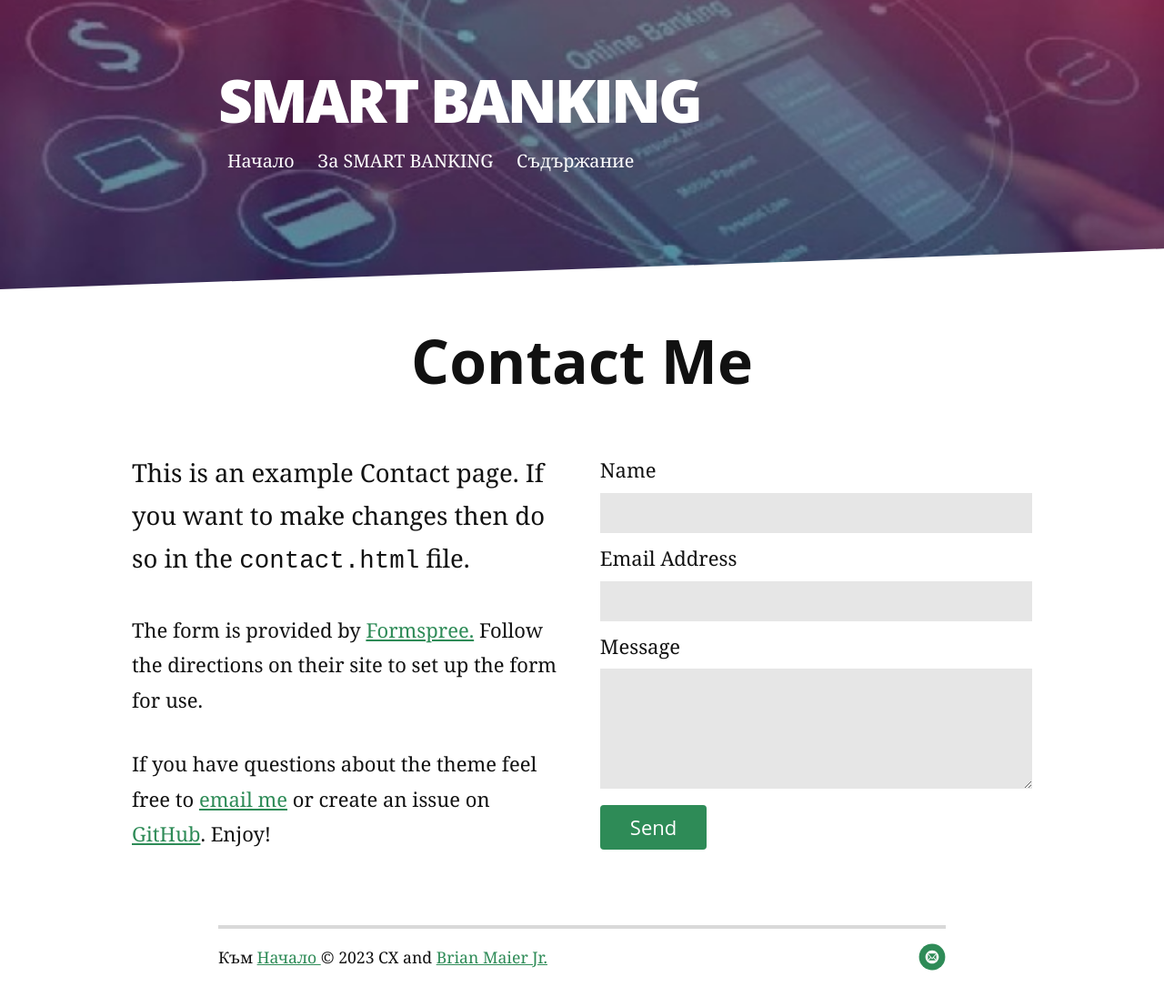
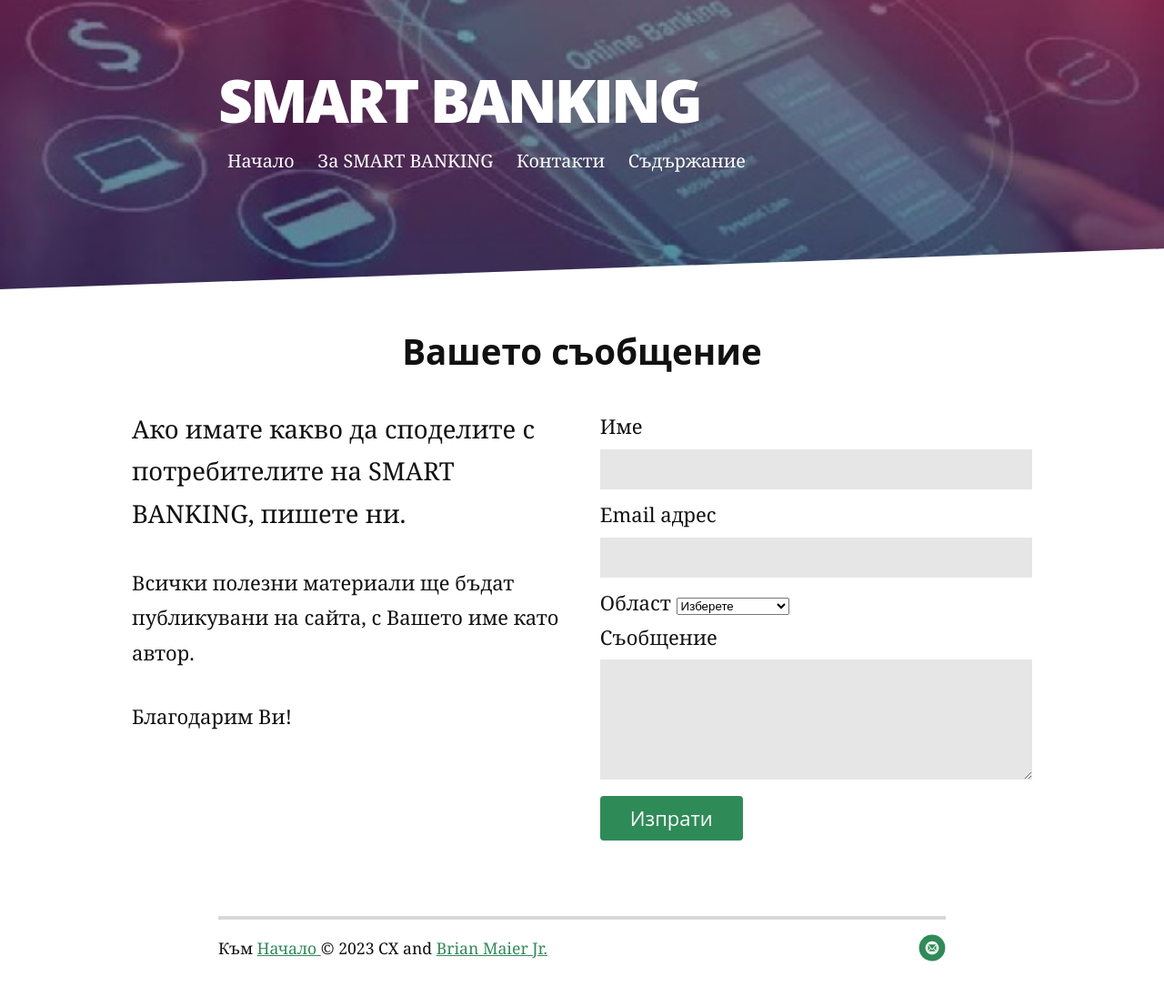
Before and after one commit to Smart-Banking/Smart-Banking.github.io, a Jekyll site: the page built from contact.md, in a window 1280 px wide. Shown: the whole page at 91% size. Built offline with Jekyll 4.4.1, drawn with Linux system fonts in a browser that asks for light colours; nearby versions of some CDN libraries.

Commit message:
Контакт

```diff
--- a/_config.yml
+++ b/_config.yml
@@ -23,10 +23,10 @@
     url: /index.html
   - title: За SMART BANKING
     url: /intro
-#  - title: Контакти
-#    url: /contact
+  - title: Контакти
+    url: /contact
   - title: Съдържание
-    url: /table-contents
+    url: /contents
 
 disqus:
   shortname: smart-banking
--- a/contact.md
+++ b/contact.md
@@ -1,22 +1,55 @@
 ---
 layout: default
-title: Contact Long Haul
+title: Контакти
 ---
 
 <div id="contact">
-  <h1 class="pageTitle">Contact Me</h1>
+  <h3 class="pageTitle">Вашето съобщение</h3>
   <div class="contactContent">
-    <p class="intro">This is an example Contact page. If you want to make changes then do so in the <code>contact.html</code> file.</p>
-    <p>The form is provided by <a href="http://formspree.io/">Formspree.</a> Follow the directions on their site to set up the form for use.</p>
-    <p>If you have questions about the theme feel free to <a href="mailto:brimaidesigns@gmail.com">email me</a> or create an issue on <a href="https://github.com/brianmaierjr/long-haul">GitHub</a>. Enjoy!</p>
+    <p class="intro">Ако имате какво да споделите с потребителите на SMART BANKING, пишете ни.</p>
+    <p>Всички полезни материали ще бъдат публикувани на сайта, с Вашето име като автор.</p>
+    <p>Благодарим Ви!</p>
   </div>
-  <form action="http://formspree.io/your@mail.com" method="POST">
-    <label for="name">Name</label>
-    <input type="text" id="name" name="name" class="full-width"><br>
-    <label for="email">Email Address</label>
-    <input type="email" id="email" name="_replyto" class="full-width"><br>
-    <label for="message">Message</label>
-    <textarea name="message" id="message" cols="30" rows="10" class="full-width"></textarea><br>
-    <input type="submit" value="Send" class="button">
+  <form action="https://formspree.io/f/xyyayvkj" method="POST">
+    <label for="name">Име</label>
+    <input type="text" id="name" name="Име" class="full-width"><br>
+    <label for="email">Email адрес</label>
+    <input type="email" id="email" name="Email" class="full-width"><br>
+    Област
+    <select name="Локация" id="state" required="">
+      <option value="" selected="" disabled="">Изберете</option>
+      <option value="София">София</option>
+      <option value="Пловдив">Пловдив</option>
+      <option value="Варна">Варна</option>
+      <option value="Бургас">Бургас</option>
+      <option value="Друго" disabled="">------</option>
+      <option value="Благоевград">Благоевград</option>
+      <option value="Велико Търново">Велико Търново</option>
+      <option value="Видин">Видин</option>
+      <option value="Враца">Враца</option>
+      <option value="Габрово">Габрово</option>
+      <option value="Добрич">Добрич</option>
+      <option value="Кърджали">Кърджали</option>
+      <option value="Кюстендил">Кюстендил</option>
+      <option value="Ловеч">Ловеч</option>
+      <option value="Монтана">Монтана</option>
+      <option value="Пазарджик">Пазарджик</option>
+      <option value="Перник">Перник</option>
+      <option value="Плевен">Плевен</option>
+      <option value="Разград">Разград</option>
+      <option value="Русе">Русе</option>
+      <option value="Силистра">Силистра</option>
+      <option value="Сливен">Сливен</option>
+      <option value="Смолян">Смолян</option>
+      <option value="Стара Загора">Стара Загора</option>
+      <option value="Търговище">Търговище</option>
+      <option value="Хасково">Хасково</option>
+      <option value="Шумен">Шумен</option>
+      <option value="Ямбол">Ямбол</option>
+    </select>
+
+    <label for="message">Съобщение</label>
+    <textarea name="Съобщение" id="message" cols="30" rows="10" class="full-width"></textarea><br>
+    <input type="submit" value="Изпрати" class="button">
   </form>
 </div>
```
Also changed, not shown: assets/css/style0.css (deleted), contents.md (renamed from table-contents.md).
